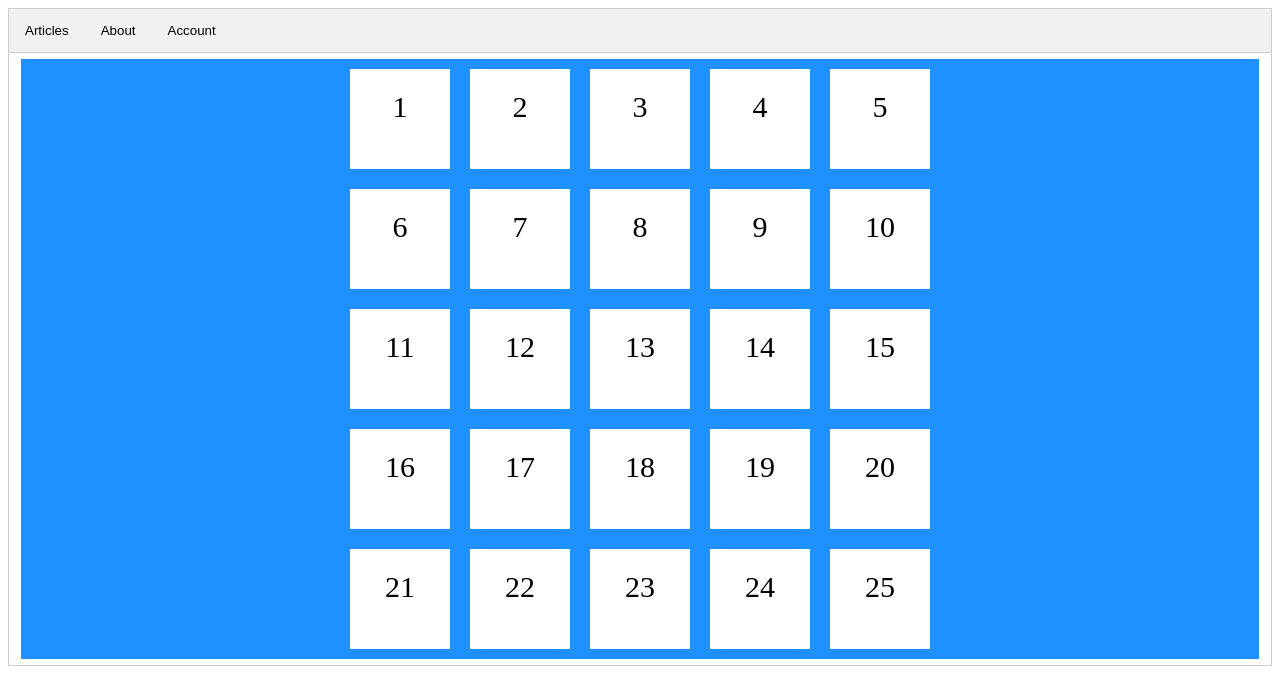
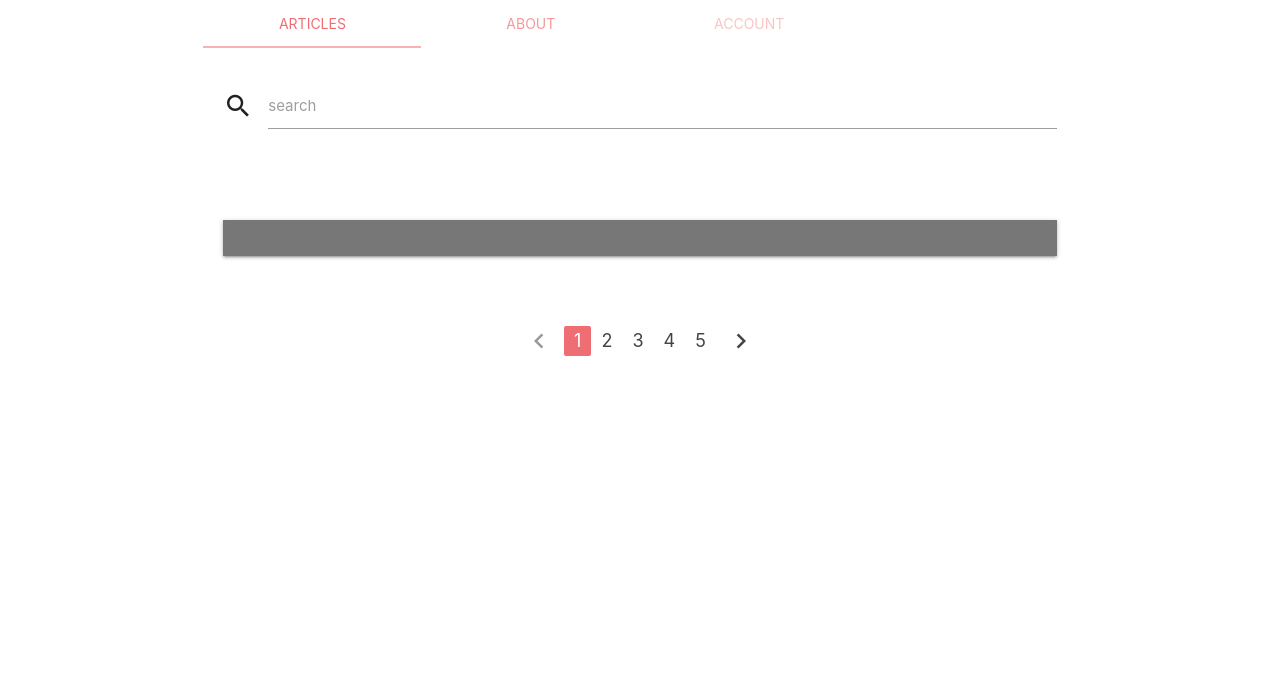
Before and after one commit to dragon2202/Article-Finder, a plain HTML site: page index.html in a window 1280 px wide. Drawn offline with nearby package versions, Linux system fonts and the light colour scheme; no server answers.

Commit message:
Add files via upload
added functional collapsible and some css style to the collapsible

```diff
--- a/index.html
+++ b/index.html
@@ -2,54 +2,63 @@
 <html>
   <head>
     <title>Politics Finder</title>
+    <!--Import Google Icon Font-->
+    <link href="https://fonts.googleapis.com/icon?family=Material+Icons" rel="stylesheet">
+    <!--Import materialize.css-->
+    <link rel="stylesheet" href="https://cdnjs.cloudflare.com/ajax/libs/materialize/1.0.0/css/materialize.min.css">
     <link rel ="stylesheet" href="layout.css">
+    <meta name="viewport" content="width=device-width, initial-scale=1.0"/>
+  </head>
+  <body class="container">
+    <div class="row">
+      <!-- <div class="row"> -->
+      <div class="col s12">
+        <ul class="tabs">
+          <li class="tab col s3"><a class="active" href="#article">Articles</a></li>
+          <li class="tab col s3"><a href="#about">About</a></li>
+          <li class="tab col s3 disabled"><a href="#account">Account</a></li>
+        </ul>
 
-  </head>
-  <body>
-    <div class="main-container">
-      <div class="tab">
-        <button class="tab-link" onclick="openCity(event, 'article')"> Articles </button >
-        <button class="tab-link" onclick="openCity(event, 'about')"> About </button>
-        <button class="tab-link" onclick="openCity(event, 'account')"> Account </button>
       </div>
-      <div id="article" class="tab-content">
-        <div class="flex-container">
-          <div class ="item">1</div>
-          <div class ="item">2</div>
-          <div class ="item">3</div>
-          <div class ="item">4</div>
-          <div class ="item">5</div>
-        </div>
-        <div class="flex-container">
-          <div class ="item">6</div>
-          <div class ="item">7</div>
-          <div class ="item">8</div>
-          <div class ="item">9</div>
-          <div class ="item">10</div>
-        </div>
-        <div class="flex-container">
-          <div class ="item">11</div>
-          <div class ="item">12</div>
-          <div class ="item">13</div>
-          <div class ="item">14</div>
-          <div class ="item">15</div>
-        </div>
-        <div class="flex-container">
-          <div class ="item">16</div>
-          <div class ="item">17</div>
-          <div class ="item">18</div>
-          <div class ="item">19</div>
-          <div class ="item">20</div>
-        </div>
-        <div class="flex-container">
-          <div class ="item">21</div>
-          <div class ="item">22</div>
-          <div class ="item">23</div>
-          <div class ="item">24</div>
-          <div class ="item">25</div>
+      <!-- <div id="test1" class="col s12">Test 1</div>
+        <div id="test2" class="col s12">Test 2</div>
+        <div id="test3" class="col s12">Test 3</div>
+        <div id="test4" class="col s12">Test 4</div>
+        </div> -->
+      <!-- <div class="tab">
+        <button class="tab-link" onclick="openTab(event, 'article')"> Articles </button >
+        <button class="tab-link" onclick="openTab(event, 'about')"> About </button>
+        <button class="tab-link" onclick="openTab(event, 'account')"> Account </button>
+        </div> -->
+      <div id="article" class="col s12">
+        <section class="section-wrap">
+              <div class="row">
+                <div class="input-field col s12">
+                  <i class="material-icons prefix">search</i>
+                  <input type="search" id="input" class="autocomplete">
+                  <label for="input">search</label>
                 </div>
               </div>
-      <div id="about" class="tab-content">
+        </section>
+        <!--Stores Article Names and Text from articles in a collapsible-->
+        <section class="section-wrap" id="main-articles">
+          <ul id = "LIST" class = "collapsible expandable">
+          </ul>
+        </section>
+
+        <section class="section-wrap">
+          <ul class="pagination">
+            <li class="disabled"><a href="#!"><i class="material-icons">chevron_left</i></a></li>
+            <li class="active"><a href="#!">1</a></li>
+            <li class="waves-effect"><a href="#!">2</a></li>
+            <li class="waves-effect"><a href="#!">3</a></li>
+            <li class="waves-effect"><a href="#!">4</a></li>
+            <li class="waves-effect"><a href="#!">5</a></li>
+            <li class="waves-effect"><a href="#!"><i class="material-icons">chevron_right</i></a></li>
+          </ul>
+        </section>
+      </div>
+      <div id="about" class="col s12">
         <h1> ABOUT</h1>
         <p>Sugar plum lollipop cotton candy cheesecake biscuit marzipan marshmallow.
           Muffin bear claw jelly-o candy canes cake. Chocolate jelly candy canes pudding brownie.
@@ -60,18 +69,22 @@
           Chocolate cake jujubes jelly-o sweet cake cake bear claw bonbon.
           Wafer caramels lemon drops sweet roll.
           Jelly beans cake sesame snaps jelly lemon drops cotton candy sweet roll.
-              Dragée chocolate cake dragée cotton candy ice cream croissant tart.</p>
+          Dragée chocolate cake dragée cotton candy ice cream croissant tart.
+        </p>
       </div>
-      <div id="account" class="tab-content">
+      <div id="account" class="col s12">
         <h1> ACCOUNT </h1>
+          <p>Coming Soon</p>
       </div>
     </div>
-
     <!--    <object data="http://google.com" width="600" height="400">
       <embed src="http://google.com" width="600" height="400"> </embed>
       Error: Embedded data could not be displayed.
       </object>
       -->
+    <script src="https://code.jquery.com/jquery-3.4.0.min.js" integrity="sha256-BJeo0qm959uMBGb65z40ejJYGSgR7REI4+CW1fNKwOg=" crossorigin="anonymous"></script>
+    <script src="https://cdnjs.cloudflare.com/ajax/libs/materialize/1.0.0/js/materialize.min.js"></script>
     <script type="text/javascript" src="index.js"></script>
+
   </body>
 </html>
--- a/index.js
+++ b/index.js
@@ -1,28 +1,55 @@
-document.addEventListener('DOMContentLoaded', function(){
-    // make the articles show up when loaded.
-    var article = document.getElementById("article");
-    article.style.display = "block";
-    article.className += " active";
-});
+$(document).ready(function() {
+    $('.tabs').tabs();
+  });
+  //readys collapsible in the HTML
+  $(document).ready(function(){
+    $('.collapsible').collapsible();
+  });
+
+  window.onload = function(e) {
+      e.preventDefault();
+      getTitles();
+  }
 
 
-function openCity(e, tab) {
-  // Declare all variables
-  var i, tabcontent, tablink;
+  function getTitles() {
+      var xhttpr = new XMLHttpRequest();
+      xhttpr.onreadystatechange = () => {
+          if (xhttpr.readyState == 4 && xhttpr.status == 200) {
+              if (xhttpr.responseText) {
+                  // console.log(xhttpr.responseText);
+                  var parsed = JSON.parse(xhttpr.responseText); //json -> js object
+                  // console.log(parsed.articles);
+                  for (let article of parsed.articles) {
+                      createTitles(article);
+                  }
+              }
+          }
+      };
+      xhttpr.open("get", "../json", true);
+      xhttpr.send();
+  }
+  function createTitles(article) {
+    const ulDiv = document.getElementById('LIST');//grabs ID of ul from index.html
 
-  // Get all elements with class="tab-content" and hide them
-  tabcontent = document.getElementsByClassName("tab-content");
-  for (i = 0; i < tabcontent.length; i++) {
-    tabcontent[i].style.display = "none";
+    const ListItem = document.createElement("li");//create list item
+
+    //Creates List Header
+    const ListHeader = document.createElement("div");
+    ListHeader.setAttribute("class", "collapsible-header");
+    const nameText = document.createTextNode(article.name);
+    ListHeader.appendChild(nameText);//appends article names to the header
+
+    //Creates List Body, text hidden in collapsiable
+    var ListBody = document.createElement("div");
+    ListBody.setAttribute("class", "collapsible-body");
+    var ListText = "Neque porro quisquam est qui dolorem ipsum quia dolor sit amet, consectetur, adipisci velit...";
+    const textNode = document.createTextNode(ListText);
+
+    ListBody.appendChild(textNode);//appends text to the div called ListBody
+
+    ListItem.appendChild(ListHeader);
+    ListItem.appendChild(ListBody);
+
+    ulDiv.appendChild(ListItem);
   }
-
-  // Get all elements with class="tablinks" and remove the class "active"
-  tablink = document.getElementsByClassName("tab-link");
-  for (i = 0; i < tablink.length; i++) {
-    tablink[i].className = tablink[i].className.replace(" active", "");
-  }
-
-  // Show the current tab, and add an "active" class to the button that opened the tab
-  document.getElementById(tab).style.display = "block";
-  e.currentTarget.className += " active";
-}
--- a/layout.css
+++ b/layout.css
@@ -4,55 +4,66 @@
 
 .flex-container {
   display:flex;
-  flex-wrap: wrap;
-  text-align: center;
+  flex-wrap: nowrap;
+  text-align: left;
   justify-content: center;
   background-color: DodgerBlue;
 }
 
 .item{
   background-color: white;
-  height: 100px;
-  width: 100px;
+
   margin: 10px;
-  text-align: center;
-  line-height: 75px;
-  font-size: 30px;
+
+
+  font-size: 10px;
+}
+
+/* Section */
+
+.section-wrap {
+  padding: 20px;
+}
+
+/*Pagination*/
+
+.pagination {
+  display: flex;
+  align-items: center;
+  justify-content: center;
+}
+/*TEST CODE https://materializecss.com/collapsible.html*/
+.collapsible {
+  background-color: #777;
+  color: black;
+  cursor: pointer;
+  padding: 18px;
+  width: 100%;
+  border: none;
+  text-align: left;
+  outline: none;
+  font-size: 15px;
+}
+/*TEST CODE
+.active, .collapsible:hover {
+  background-color: #555;
+}
+
+.content {
+  padding: 0 18px;
+  display: none;
+  overflow: visible;
+  background-color: #f1f1f1;
 }
 
 
-/* Style the tab */
-.tab {
-  overflow: hidden;
-  border: 1px solid #ccc;
-  background-color: #f1f1f1;
+
+/* .pagination {
+  display: inline-block;
 }
-
-/* Style the buttons that are used to open the tab content */
-.tab button {
-  background-color: inherit;
+.pagination a {
+  color: black;
   float: left;
-  border: none;
-  outline: none;
-  cursor: pointer;
-  padding: 14px 16px;
-  transition: 0.3s;
-}
-
-/* Change background color of buttons on hover */
-.tab button:hover {
-  background-color: #ddd;
-}
-
-/* Create an active/current tablink class */
-.tab button.active {
-  background-color: #ccc;
-}
-
-/* Style the tab content */
-.tab-content {
-  display: none;
-  padding: 6px 12px;
-  border: 1px solid #ccc;
-  border-top: none;
-}
+  padding: 8px 16px;
+  text-decoration: none;
+}*/
```
Also changed, not shown: server.js (added, +67 -0 lines). Lines whose indentation alone changed are shown as unchanged.
